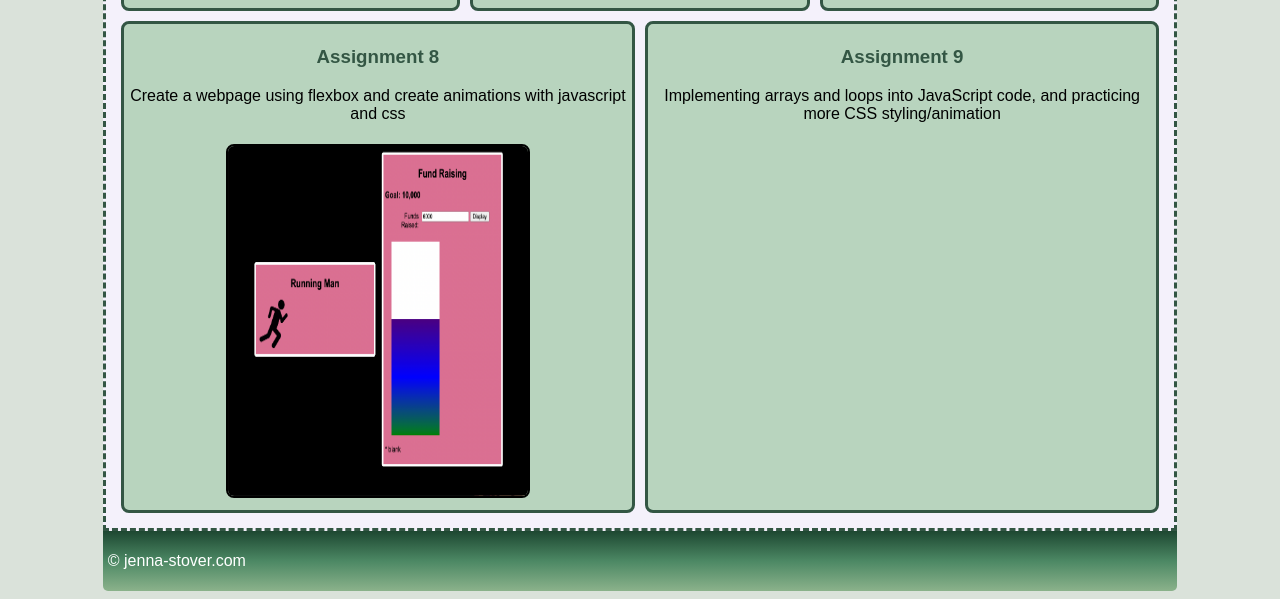
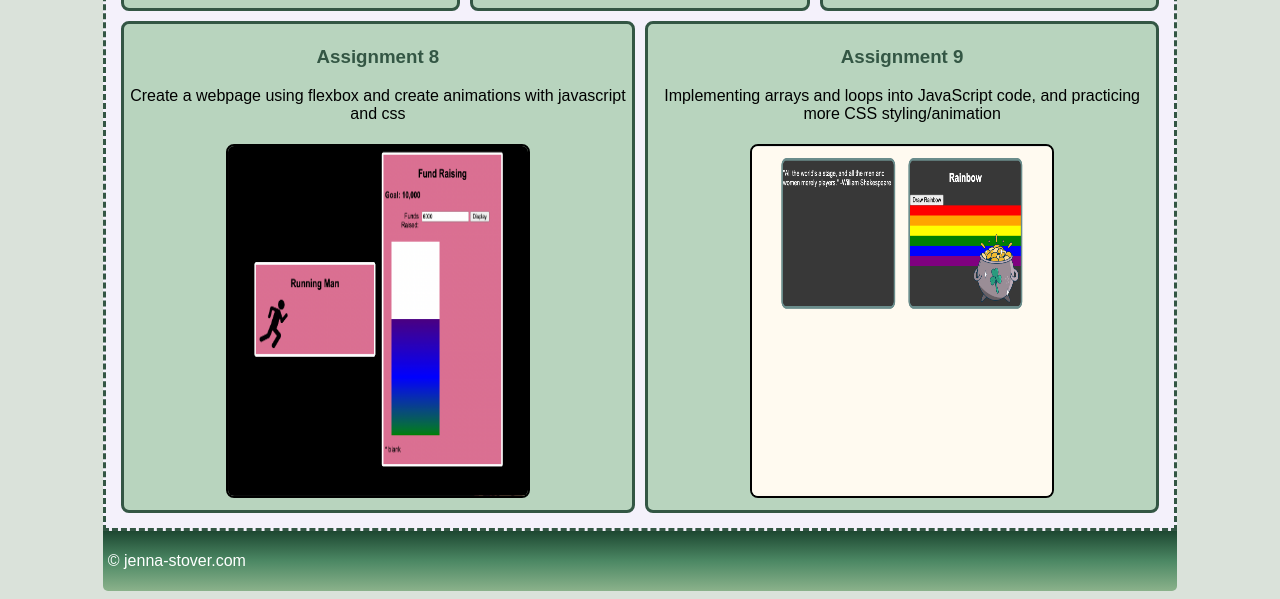
Before and after one commit to jenna-stover/jenna-stover.github.io, a plain HTML site: page index.html in a window 1280 px wide. Shown: the part 1346-1945 px from the top of the page. Drawn offline with Linux system fonts and the light colour scheme.

Commit message:
updated styling

```diff
--- a/index.html
+++ b/index.html
@@ -88,6 +88,7 @@
                         <a id="assignment-link" href="assignments/assignment9/index.html">Assignment 9</a>
                     </h3>
                     <p>Implementing arrays and loops into JavaScript code, and practicing more CSS styling/animation</p>
+                    <img id="image" src="images/assignment9.jpg" alt="Assignment 9 Image">
                 </section>
             </div>
         </section>
```
Also changed, not shown: images/assignment9.jpg (added), 2 other files.
